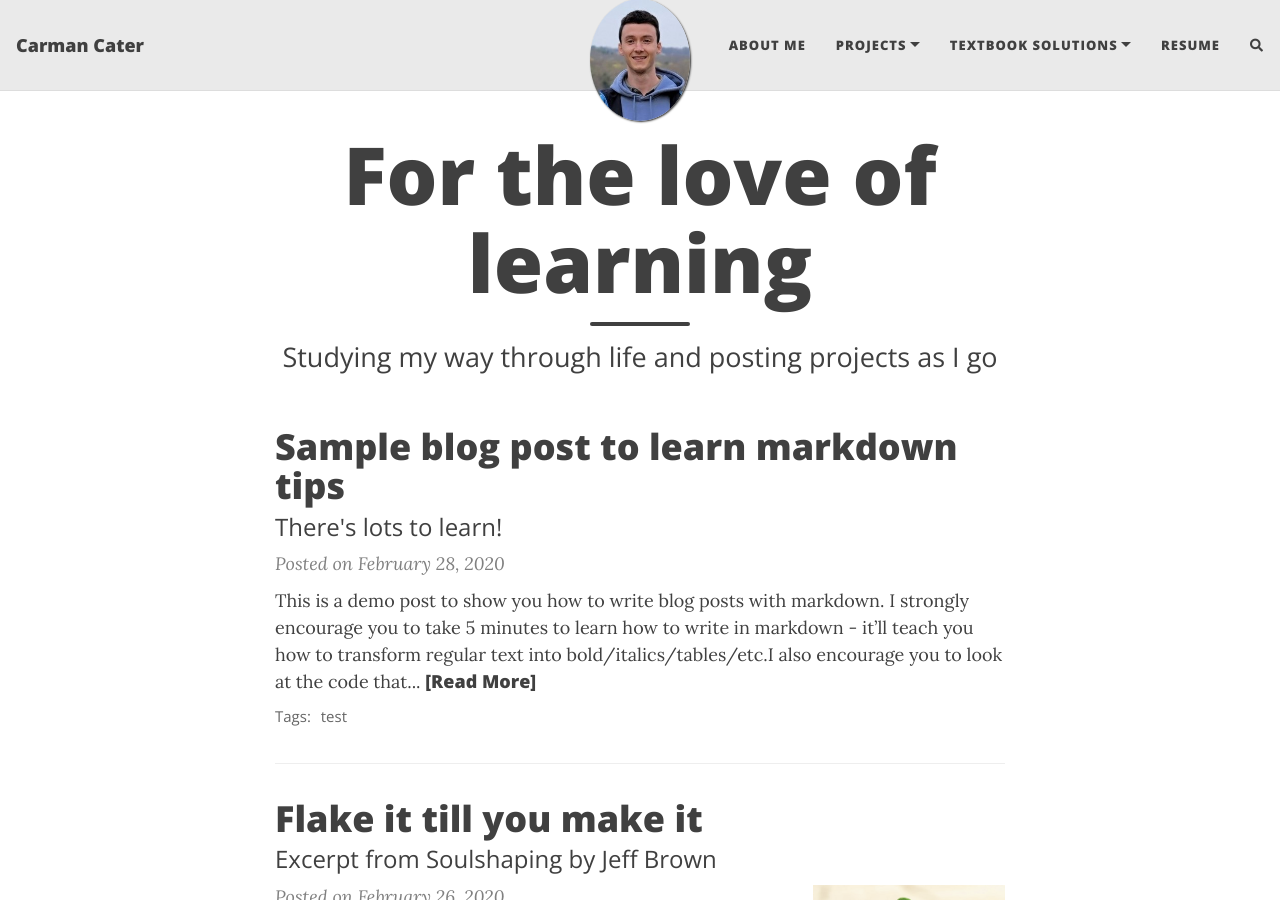
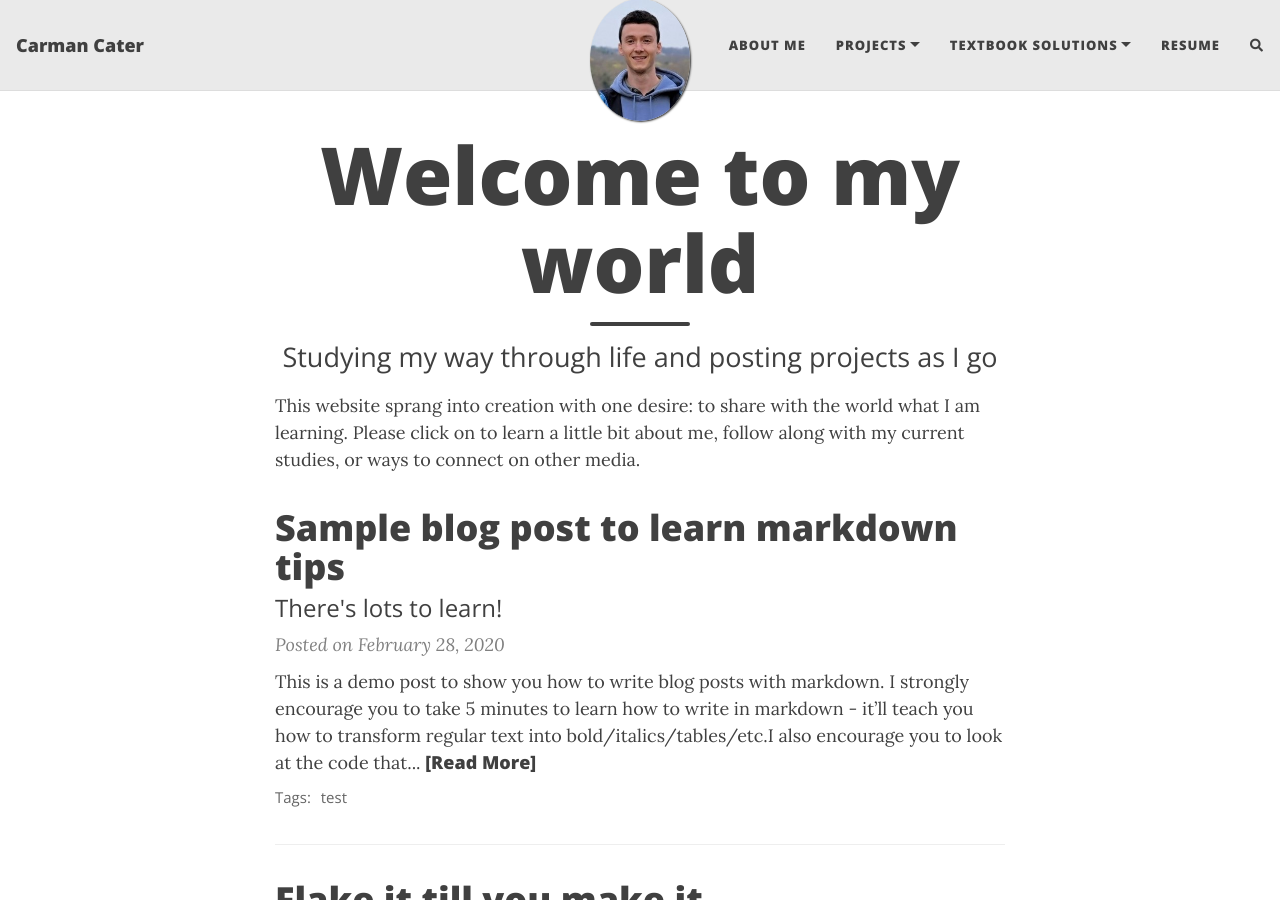
Before and after one commit to carmancater/carmancater.github.io, a Jekyll site: the page built from index.html, in a window 1280 px wide and 900 px high. Built offline with Jekyll 4.4.1, drawn with Linux system fonts in a browser that asks for light colours; nearby versions of some CDN libraries; the list of posts is cut into pages by our own code; comment, search, counter and statistics services are not loaded.

Commit message:
Update index.html

```diff
--- a/index.html
+++ b/index.html
@@ -1,5 +1,7 @@
 ---
 layout: home
-title: For the love of learning
+title: Welcome to my world
 subtitle: Studying my way through life and posting projects as I go
 ---
+
+This website sprang into creation with one desire: to share with the world what I am learning. Please click on to learn a little bit about me, follow along with my current studies, or ways to connect on other media.
```
